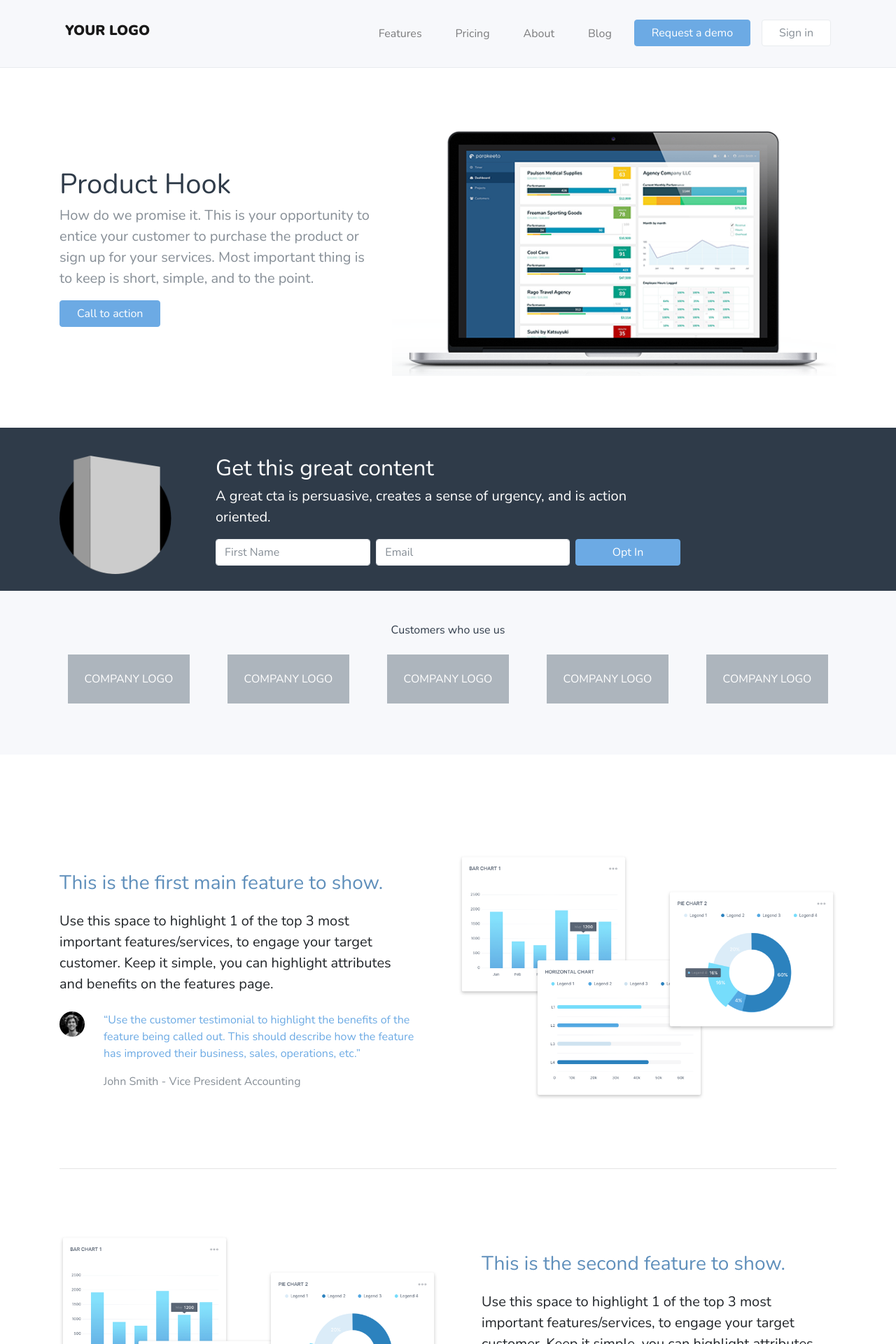
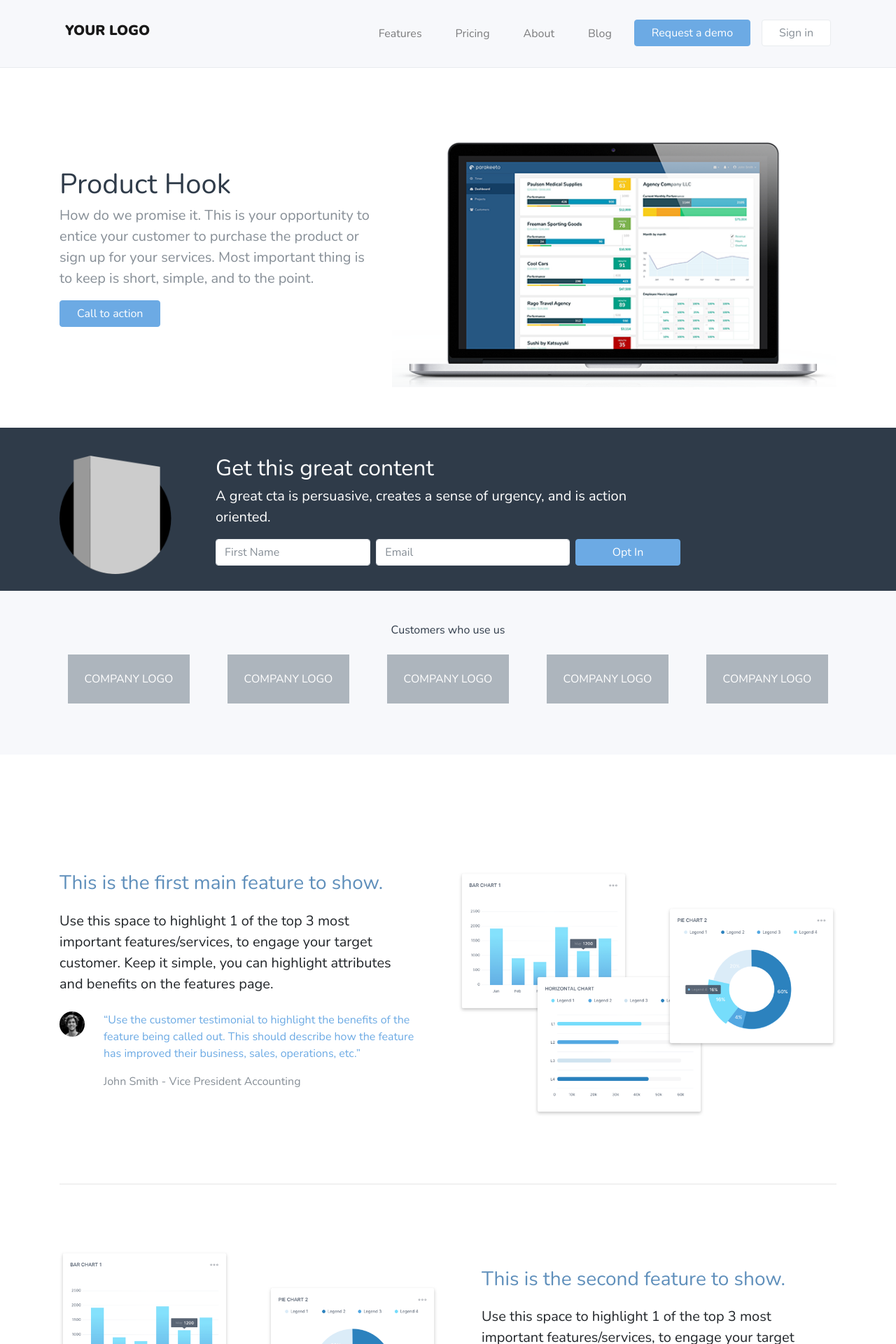
Before and after one commit to Royal-Jay/saas-template, a Jekyll site: the page built from index.html, in a window 1280 px wide. Shown: the top 1920 px of the page at 70% size. Built offline with Jekyll 4.4.1, drawn with Linux system fonts in a browser that asks for light colours; nearby versions of some CDN libraries.

Commit message:
responsive nav and final changes

```diff
--- a/_includes/nav.html
+++ b/_includes/nav.html
@@ -20,11 +20,17 @@
                 </li>
               {% endif %}
             {% endfor %}
-                <li class="nav-item">
+                <li class="nav-item d-none d-md-inline-block">
                   <a class="btn btn-primary navbar-btn ml-2 px-4 mx-2 text-white font-weight-light" href="#">Request a demo</a>
                 </li>
-                <li class="nav-item">
+                <li class="nav-item d-none d-md-inline-block">
                   <a class="btn btn-secondary navbar-btn ml-2 px-4 mx-2 text-black font-weight-light text-muted bg-white border" href="#">Sign in</a>
+                </li>
+                <li class="nav-item d-md-none">
+                  <a class="nav-link" href="#">Request a demo</a>
+                </li>
+                <li class="nav-item d-md-none">
+                  <a class="nav-link" href="#">Sign in</a>
                 </li>
           </ul>
 
--- a/index.html
+++ b/index.html
@@ -18,7 +18,7 @@
             </div>
 
             <div class="col-md-7 align-self-center">
-              <img class="img-fluid mt-3" src="img/admin-dash-computer@2x.png">
+              <img class="img-fluid mt-5" src="img/admin-dash-computer@2x.png">
             </div>
 
           </div>
@@ -35,7 +35,7 @@
               <img class="img-fluid" src="img/product-opt-in@2x.png">
             </div>
 
-            <div class="col-md-8 px-5 mt-sm-3 mt-md-0">
+            <div class="col-md-8 px-5 mt-sm-5 mt-md-0">
               <h2 class="font-weight-light">Get this great content</h2>
 
               <p class="lead">
@@ -130,7 +130,7 @@
 
             </div>
 
-            <div class="col-md-6">
+            <div class="col-md-6 mt-sm-4">
               <img class="img-fluid" src="img/place-holder-image@2x.png">
             </div>
 
@@ -140,11 +140,11 @@
 
           <div class="row my-md-5 py-lg-5">
 
-            <div class="col-md-6">
+            <div class="col-md-6 order-3">
               <img class="img-fluid" src="img/place-holder-image@2x.png">
             </div>
 
-            <div class="col-md-6 pl-md-5">
+            <div class="col-md-6 pl-md-5 order-2 order-md-12 mb-sm-4">
 
               <h3 class="text-primary mt-4">This is the second feature to show.</h3>
 
@@ -177,7 +177,7 @@
 
             <div class="col-md-6 pr-md-5">
 
-              <h3 class="text-primary mt-4">This is the third feature to show.</h3>
+              <h3 class="text-primary mt-md-4">This is the third feature to show.</h3>
 
               <p class="lead mt-4">
                 Use this space to highlight 1 of the top 3 most important features/services, to engage your target customer. Keep it simple, you can highlight attributes and benefits on the features page.
@@ -200,7 +200,7 @@
 
             </div>
 
-            <div class="col-md-6">
+            <div class="col-md-6 mt-sm-4">
               <img class="img-fluid" src="img/place-holder-image@2x.png">
             </div>
 
@@ -216,7 +216,7 @@
 
           <div class="row py-4">
 
-            <div class="col-md col-sm-12 mb-sm-5 text-md-left text-sm-center">
+            <div class="col-md col-sm-12 mb-5 text-md-left text-sm-center">
               <img class="img-fluid img-shadow" src="img/blog-image-01@2x.jpg" width="100%">
 
               <p class="py-3 font-weight-bold">This is a headline to one of the most popular blog post</p>
@@ -227,7 +227,7 @@
               </a>
             </div>
 
-            <div class="col-md col-sm-12 mb-sm-5">
+            <div class="col-md col-sm-12 mb-5">
               <img class="img-fluid img-shadow" src="img/blog-image-02@2x.jpg" width="100%">
 
               <p class="py-3 font-weight-bold">This is another really popular blog post headline</p>
--- a/pricing.html
+++ b/pricing.html
@@ -93,7 +93,7 @@
       <div class="py-5 bg-white">
         <div class="container">
 
-          <h1 class="font-weight-light text-center my-5">Headline about pricing</h1>
+          <h1 class="font-weight-light text-center my-5">Common questions</h1>
 
           <div class="row my-5">
             <div class="col px-5">
```
